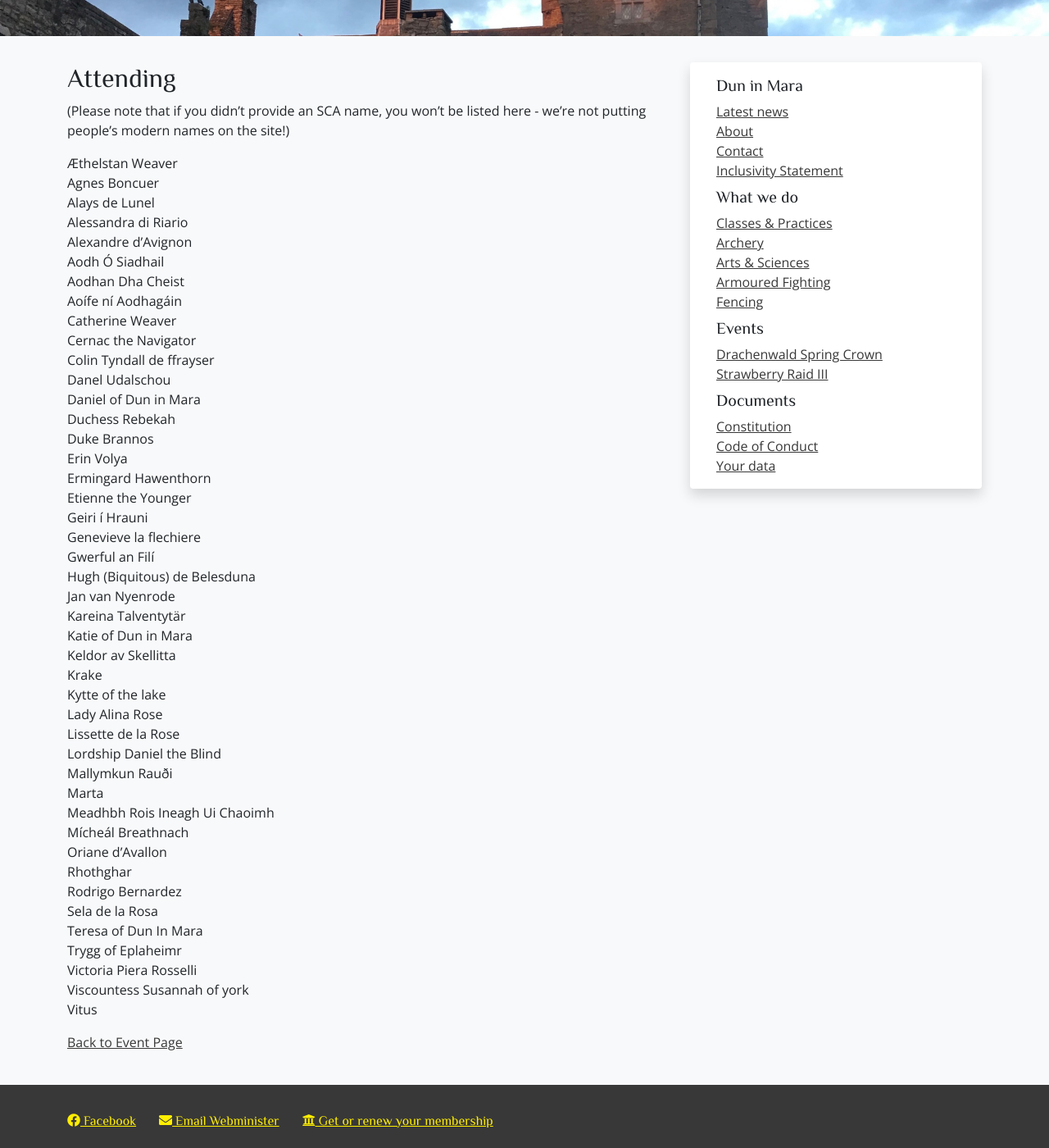
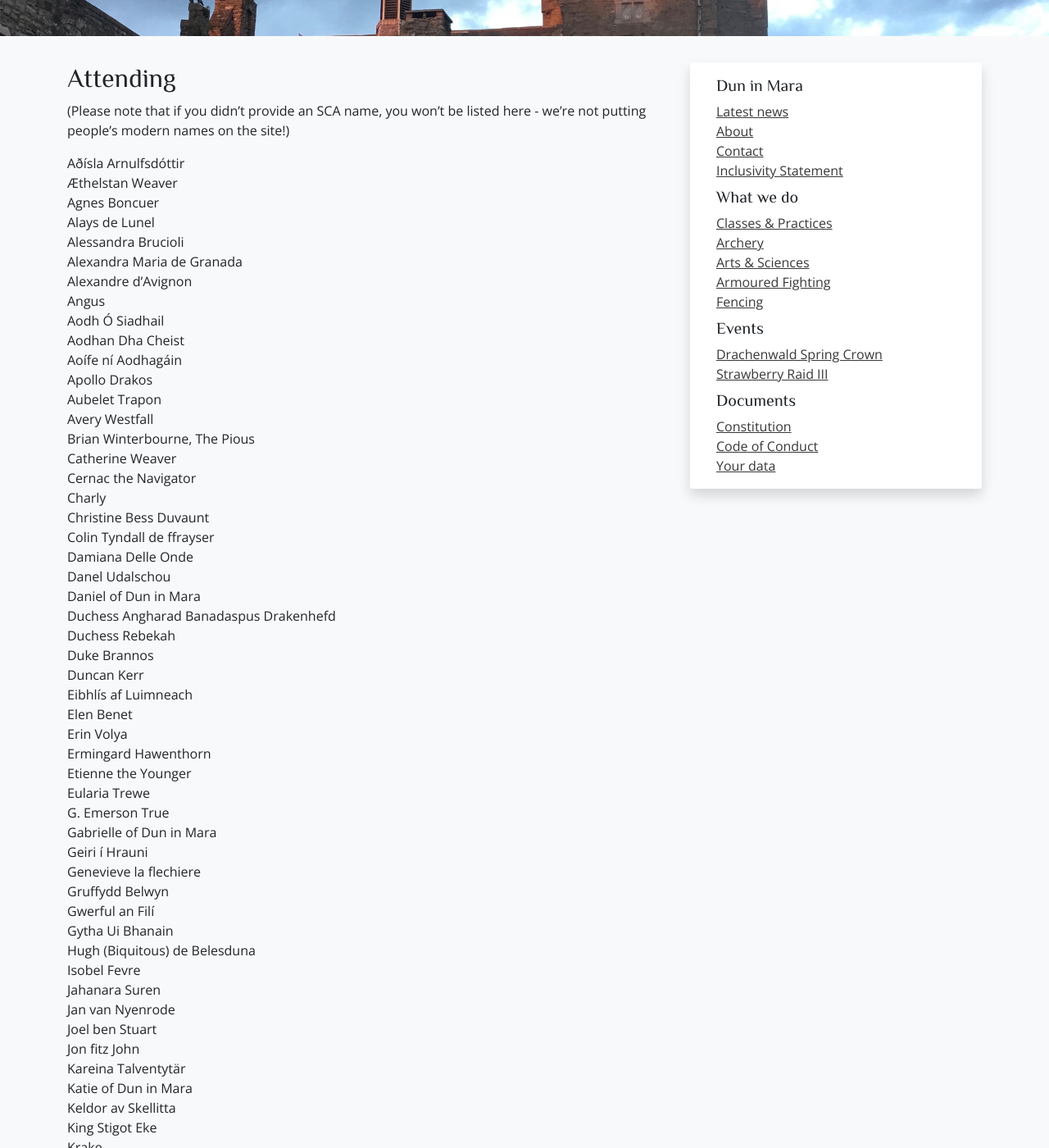
Before and after one commit to drachenwald/dun-in-mara, a Jekyll site: the page built from events/2024/strawberry-raid-iii/attending.md, in a window 1280 px wide and 1400 px high, scrolled down 197 px. Shown: the whole window at 82% size. Built offline with Jekyll 4.4.1, drawn with Linux system fonts in a browser that asks for light colours; comment, search, counter and statistics services are not loaded; some of the changed text lies outside the part shown.

Commit message:
Attendees

```diff
--- a/events/2024/strawberry-raid-iii/attending.md
+++ b/events/2024/strawberry-raid-iii/attending.md
@@ -8,50 +8,92 @@ excerpt: "30 May-3 June 2024. Sigginstown Castle, Co. Wexford, Ireland."
 
 (Please note that if you didn't provide an SCA name, you won't be listed here - we're not putting people's modern names on the site!)
 
+Aðísla Arnulfsdóttir
 Æthelstan Weaver
 Agnes Boncuer
 Alays de Lunel
-Alessandra di Riario
+Alessandra Brucioli
+Alexandra Maria de Granada
 Alexandre d'Avignon
+Angus
 Aodh Ó Siadhail
 Aodhan Dha Cheist
 Aoífe ní Aodhagáin
+Apollo Drakos
+Aubelet Trapon
+Avery Westfall
+Brian Winterbourne, The Pious
 Catherine Weaver
 Cernac the Navigator
+Charly
+Christine Bess Duvaunt
 Colin Tyndall de ffrayser
+Damiana Delle Onde
 Danel Udalschou
 Daniel of Dun in Mara
+Duchess Angharad Banadaspus Drakenhefd
 Duchess Rebekah
 Duke Brannos
+Duncan Kerr
+Eibhlís af Luimneach
+Elen Benet
 Erin Volya
 Ermingard Hawenthorn
 Etienne the Younger
+Eularia Trewe
+G. Emerson True
+Gabrielle of Dun in Mara
 Geiri í Hrauni
 Genevieve la flechiere
+Gruffydd Belwyn
 Gwerful an Filí
+Gytha Ui Bhanain
 Hugh (Biquitous) de Belesduna
+Isobel Fevre
+Jahanara Suren
 Jan van Nyenrode
+Joel ben Stuart
+Jon fitz John
 Kareina Talventytär
 Katie of Dun in Mara
 Keldor av Skellitta
+King Stigot Eke
 Krake
 Kytte of the lake
 Lady Alina Rose
 Lissette de la Rose
 Lordship Daniel the Blind
 Mallymkun Rauði
+Marina Claudia Alessandra de Grado
 Marta
 Meadhbh Rois Ineagh Ui Chaoimh
+Melisende Fitzwalter
+Meliton
 Mícheál Breathnach
+Morwynna Cryw
 Oriane d’Avallon
+Órlaith Chaomhánach
+Petrc Monomachos
+Queen Lofnheiþr Halvarsdotter
+Ranulf li Norreis
 Rhothghar
+Richard The Rampant
 Rodrigo Bernardez
+Roland of Follifoot
+Sadhbh of Dun in Mara
+Seán Tully
 Sela de la Rosa
+Siridean MacLachlan
 Teresa of Dun In Mara
+Tomás Midheach
 Trygg of Eplaheimr
+Valda ingen Cháemgein
 Victoria Piera Rosselli
-Viscountess Susannah of york
+Viscountess Susannah of York
+Vitalia la Soleil
 Vitus
+Yda v Boulogne
+
 
 
 <a href="/events/2024/strawberry-raid-iii/">Back to Event Page</a>
```
